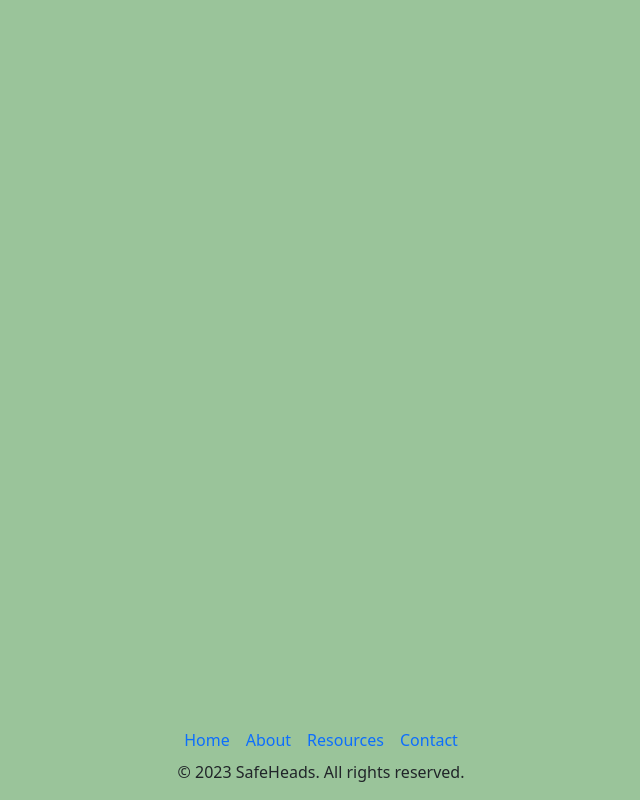
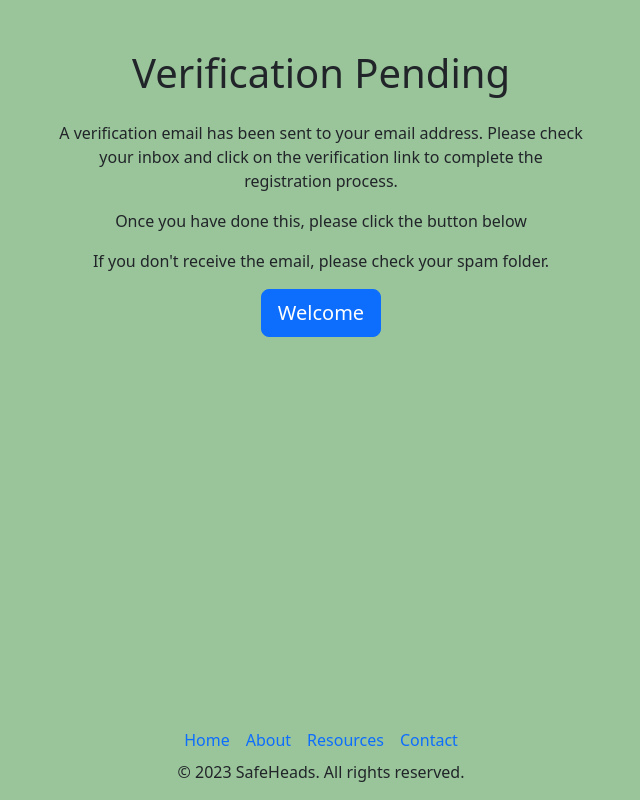
Before and after one commit to 2250864P/SafeHeadz, a Vue app: page /verification-pending in a window 1280 px wide. Shown: the whole page, without its empty margins (319-959 px from the left). Built offline with nearby package versions, Linux system fonts and the light colour scheme.

Commit message:
verification complete

```diff
--- a/src/components/signup/SignUp.vue
+++ b/src/components/signup/SignUp.vue
@@ -36,7 +36,6 @@
 import { ref } from "vue";
 import { createUser, createAccount } from "@/firebase/firestoreCollections.js";
 import { sendEmailVerification } from "firebase/auth";
-
 export default {
     props: {
         account: {
@@ -56,14 +55,12 @@ export default {
         const accountType = ref(props.account);
         const password = ref("");
         const confirmPassword = ref("");
-
         const handleSignUp = async () => {
             if (password.value !== confirmPassword.value) {
                 console.log("Passwords do not match");
                 return;
             }
             const user = await createUser(forename.value, surname.value, email.value, password.value, accountType.value);
-
             if (user !== null) {
                 try {
                     await sendEmailVerification(user);
@@ -72,11 +69,11 @@ export default {
                     const accountId = await createAccount(user.uid, accountType.value, forename.value, surname.value);
 
                     console.log("Verification email sent to:", user.email);
-                    // handle successful sign-up here, show success message and redirect to home page
+                    // Show success message and redirect to verification pending page
                     alert(
-                        "Verification email sent! Please verify your email address to complete registration."
+                        "Verification email sent! Please check your email and follow the instructions to complete registration."
                     );
-                    location.href = "/";
+                    location.href = "/verification-pending"; // Redirect to the verification pending page
                 } catch (error) {
                     console.error(error);
                     // handle failed email verification here, show error message
@@ -87,7 +84,6 @@ export default {
                 alert("Sign-up failed. Please try again later.");
             }
         };
-
         return {
             email,
             password,
--- /dev/null
+++ b/src/components/signup/verifyPage.vue
@@ -0,0 +1,25 @@
+<template>
+    <div class="container mt-5">
+        <h1 class="text-center mb-4">Verification Pending</h1>
+        <div class="row justify-content-center">
+            <div class="col-md-6 text-center">
+                <p>
+                    A verification email has been sent to your email address. Please check
+                    your inbox and click on the verification link to complete the
+                    registration process.
+                </p>
+                <p>Once you have done this, please click the button below</p>
+                <p>If you don't receive the email, please check your spam folder.</p>
+                <router-link to="/" class="btn btn-primary btn-lg">
+                    Welcome
+                </router-link>
+            </div>
+        </div>
+    </div>
+</template>
+
+<script>
+export default {
+    name: "VerificationPending",
+};
+</script>
--- a/src/router/router.js
+++ b/src/router/router.js
@@ -3,6 +3,7 @@ import HomePage from "@/components/main/HomePage.vue";
 import AboutPage from "@/components/main/AboutPage.vue";
 import EducationalResources from "@/components/main/EducationalResources.vue";
 import SignUp from "@/components/signup/SignUp.vue";
+import verifyPage from "@/components/signup/verifyPage.vue";
 import AccountTypeSelector from "@/components/signup/AccountTypeSelector.vue";
 import userLogin from "@/components/login/userLogin.vue";
 import userProfile from "@/components/profile/userProfile.vue";
@@ -37,6 +38,11 @@ const routes = [
     name: "SignUp",
     component: SignUp,
     props: (route) => ({ account: route.query.accountType }),
+  },
+  {
+    path: "/verification-pending",
+    name: "VerificationPending",
+    component: verifyPage,
   },
   {
     path: "/login",
```
Also changed, not shown: src/firebase/firestoreInjuries.js (added).
